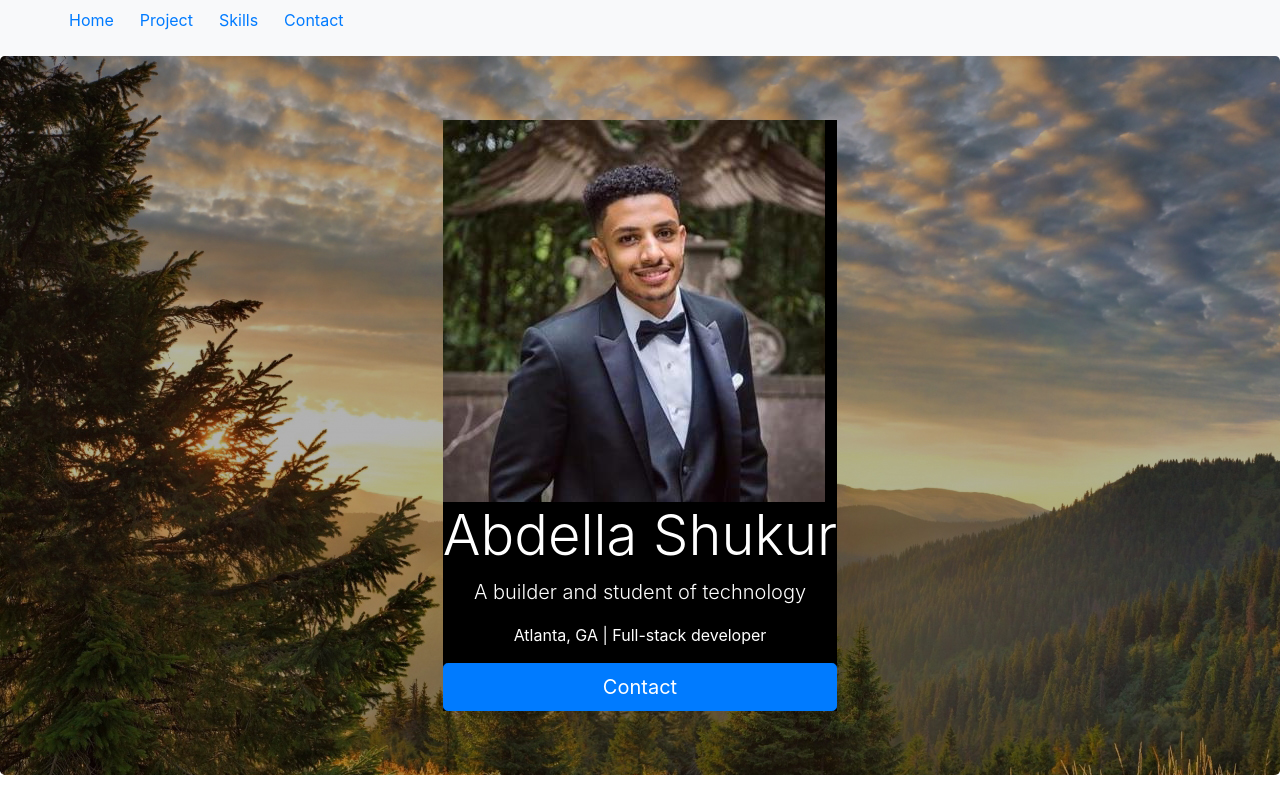
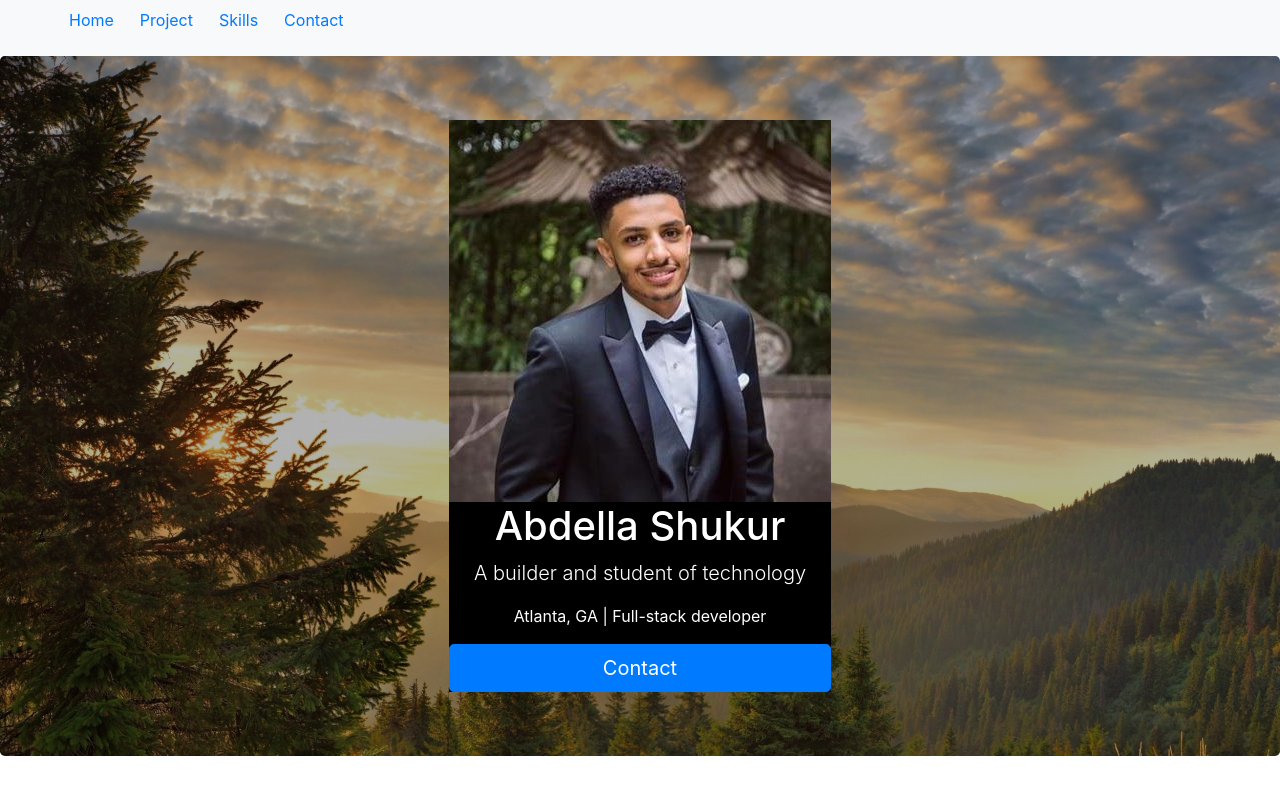
Before and after one commit to React2github/My-Portfolio, a React (Create React App) app: page / in a window 1280 px wide. Shown: the top 790 px of the page. Built offline with nearby package versions, Linux system fonts and the light colour scheme.

Commit message:
fixed centering of text of bio component

```diff
--- a/src/Componets/bio.js
+++ b/src/Componets/bio.js
@@ -10,7 +10,7 @@ class Bio extends Component {
  <div className="jumbotron" id="Home">
     <div id="info">
     <img src={"/img/profile.jpg"} alt="profile pic"></img>
-    <h1 className="display-4 center">Abdella Shukur</h1>
+    <h1 className="center">Abdella Shukur</h1>
     <p className="lead center">A builder and student of technology</p>
     <p className="center">Atlanta, GA | Full-stack developer</p>
     <a className="btn btn-primary btn-lg" href="#Contact" role="button">Contact</a>
--- a/src/Componets/styles/bio.css
+++ b/src/Componets/styles/bio.css
@@ -4,7 +4,6 @@ display: grid;
 color: white;
 justify-content: center;
 background-image: url("/img/land2.jpg");
-min-width: 360px;
 }
 
 #info {
```
